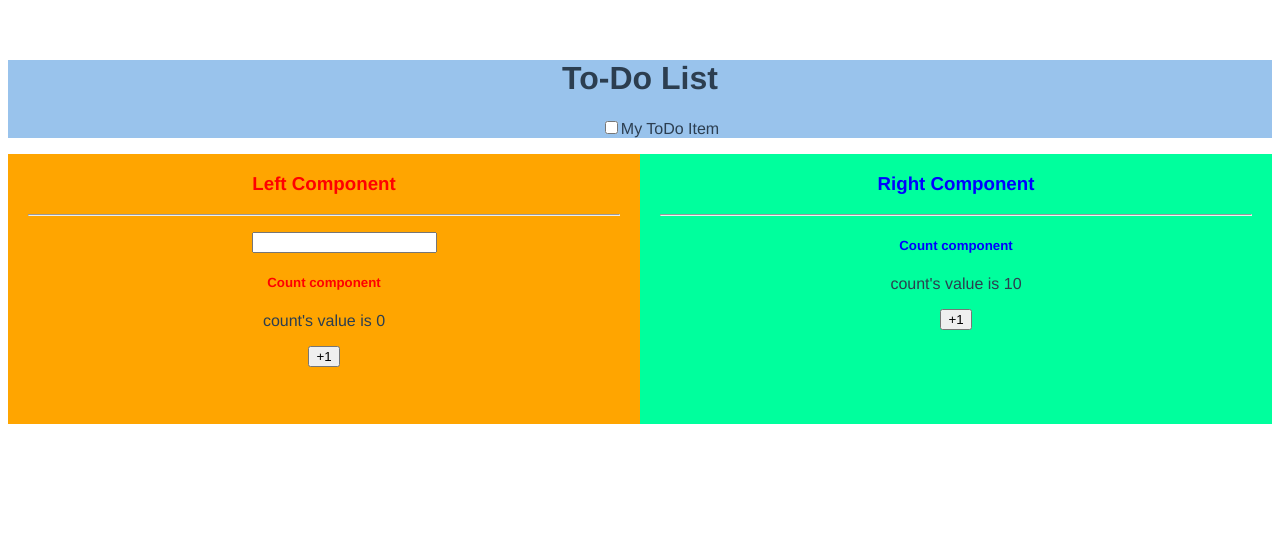
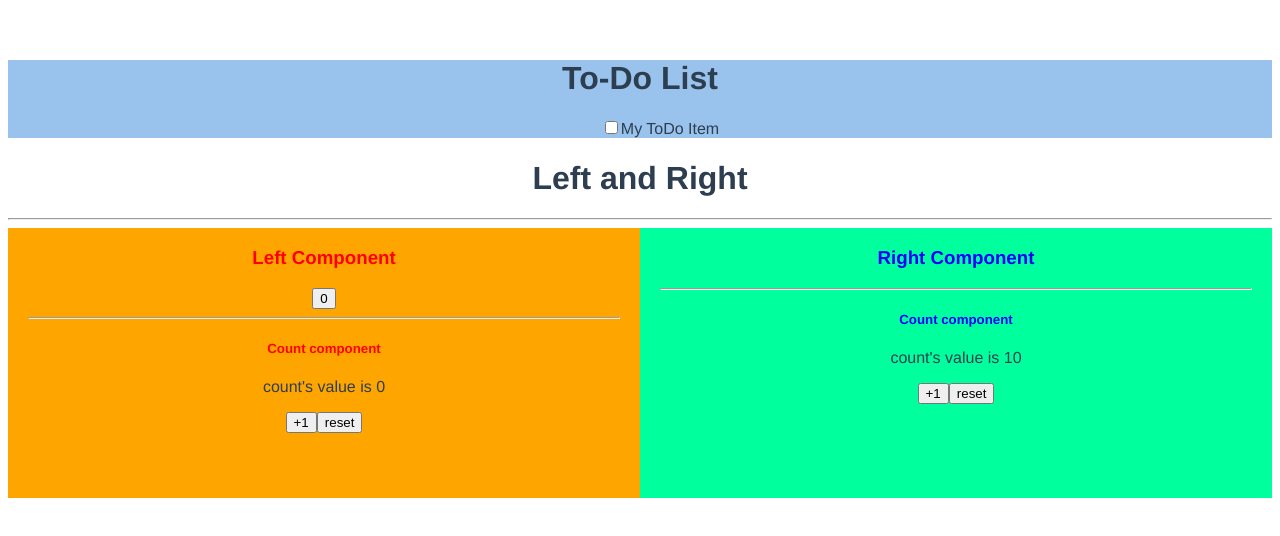
Before and after one commit to f2xiao/learn-vue, a Vue app in the folder moz-todo-vue/: page / in a window 1280 px wide. Shown: the top 536 px of the page. Built offline with nearby package versions, Linux system fonts and the light colour scheme.

Commit message:
Add custom events

```diff
--- a/moz-todo-vue/src/App.vue
+++ b/moz-todo-vue/src/App.vue
@@ -8,9 +8,13 @@
         <li><to-do-item label="My ToDo Item" :done="false"></to-do-item></li>
       </ul>
     </div>
-    <div class="box">
-      <Left></Left>
-      <Right></Right>
+    <div>
+      <h1>Left and Right</h1>
+      <hr />
+      <div class="box">
+        <Left></Left>
+        <Right></Right>
+      </div>
     </div>
   </div>
 </template>
--- a/moz-todo-vue/src/components/Left.vue
+++ b/moz-todo-vue/src/components/Left.vue
@@ -1,17 +1,25 @@
 <template>
   <div class="container">
     <h3>Left Component</h3>
+    <button>{{ countFromSon }}</button>
     <hr />
-    <ul>
-      <li><input type="text" /></li>
-    </ul>
-    <count></count>
+    <count @numChange="getNewCount"></count>
   </div>
 </template>
 <script>
 import count from "./count.vue";
 export default {
+  data: function () {
+    return {
+      countFromSon: 0,
+    };
+  },
   components: { count },
+  methods: {
+    getNewCount(val) {
+      this.countFromSon = val;
+    },
+  },
 };
 </script>
 <style lang="less" scoped>
--- a/moz-todo-vue/src/components/count.vue
+++ b/moz-todo-vue/src/components/count.vue
@@ -2,7 +2,8 @@
   <div>
     <h5>Count component</h5>
     <p>count's value is {{ count }}</p>
-    <button @click="count++">+1</button>
+    <button @click="add">+1</button>
+    <button @click="reset">reset</button>
   </div>
 </template>
 <script>
@@ -19,6 +20,16 @@ export default {
       count: this.initialCount,
     };
   },
+  methods: {
+    add() {
+      this.count++;
+      this.$emit("numChange", this.count);
+    },
+    reset() {
+      this.count = 0;
+      this.$emit("numChange", this.count);
+    },
+  },
 };
 </script>
 <style lang="less"></style>
```
